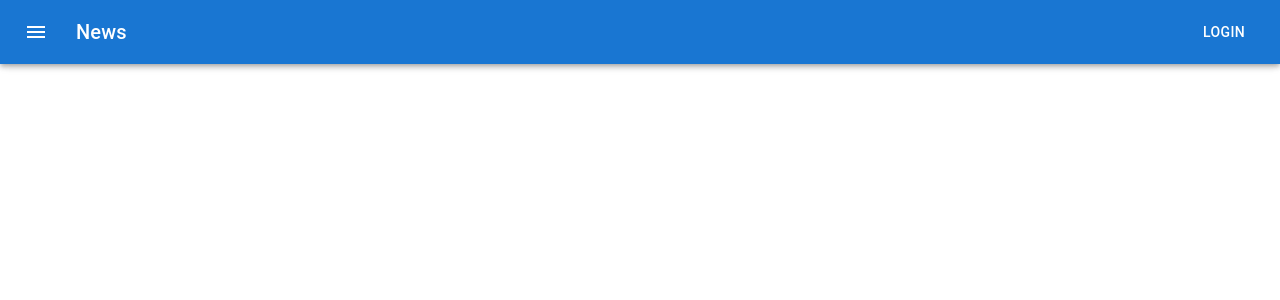
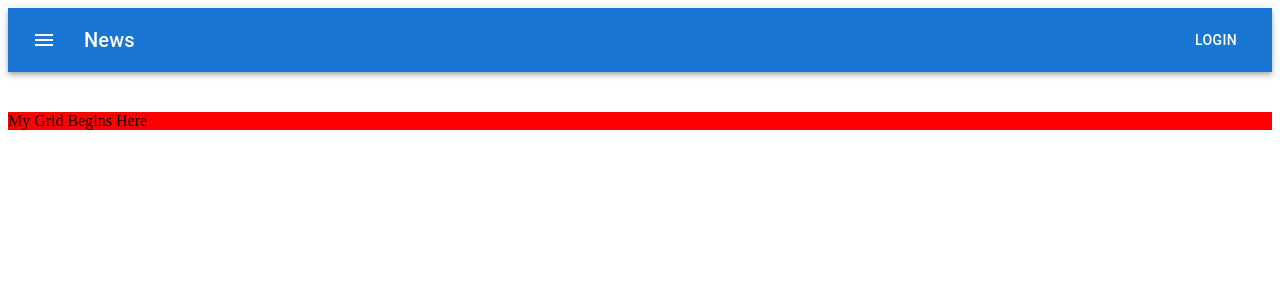
Before and after one commit to vilmis04/eurovision-watching-game-app, a React (Create React App) app: page / in a window 1280 px wide. Shown: the top 300 px of the page. Built offline with nearby package versions, Linux system fonts and the light colour scheme.

Commit message:
FIX | fix component stacking

```diff
--- a/src/components/AppBar/AppBar.tsx
+++ b/src/components/AppBar/AppBar.tsx
@@ -10,7 +10,7 @@ import MenuIcon from "@mui/icons-material/Menu";
 export default function ButtonAppBar() {
   return (
     <Box sx={{ flexGrow: 1 }}>
-      <AppBar position="fixed">
+      <AppBar position="sticky">
         <Toolbar>
           <IconButton
             size="large"
```
